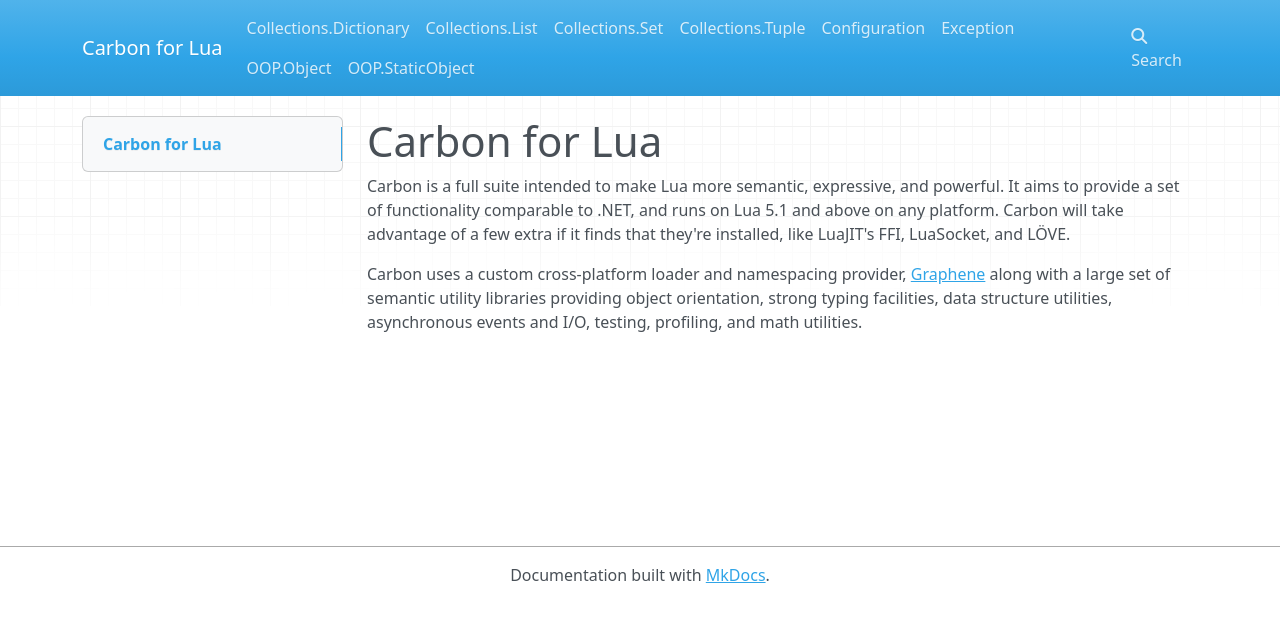
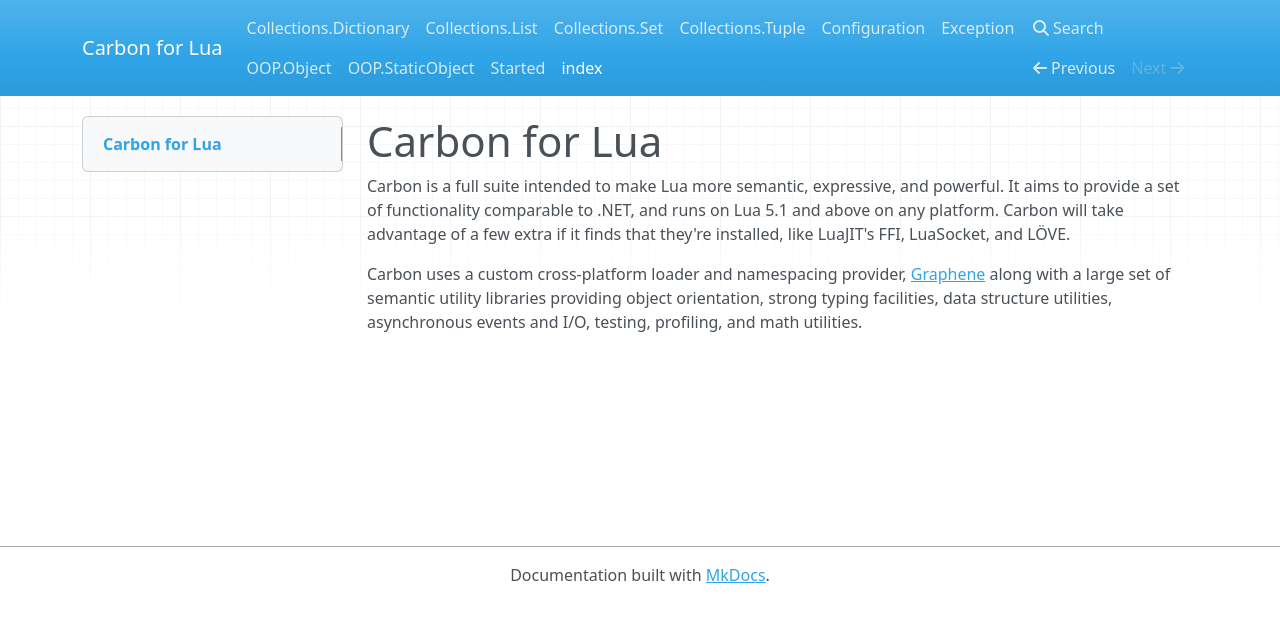
Before and after one commit to lua-carbon/carbon, an MkDocs documentation site: the page built from docs/index.md, in a window 1280 px wide. Shown: the top 622 px of the page. Built offline with MkDocs 1.6.1, drawn with Linux system fonts in a browser that asks for light colours; nearby versions of some CDN libraries; old or Windows-style settings are respelled for this version of MkDocs.

Commit message:
Hotfix to make RTD behave!

```diff
--- a/mkdocs.yml
+++ b/mkdocs.yml
@@ -8,3 +8,5 @@
 - [Classes/Exception.md, Exception]
 - [Classes/OOP.Object.md, OOP.Object]
 - [Classes/OOP.StaticObject.md, OOP.StaticObject]
+- [Getting Started.md, Started]
+- [index.md, index]
```
Also changed, not shown: 1 other file.
